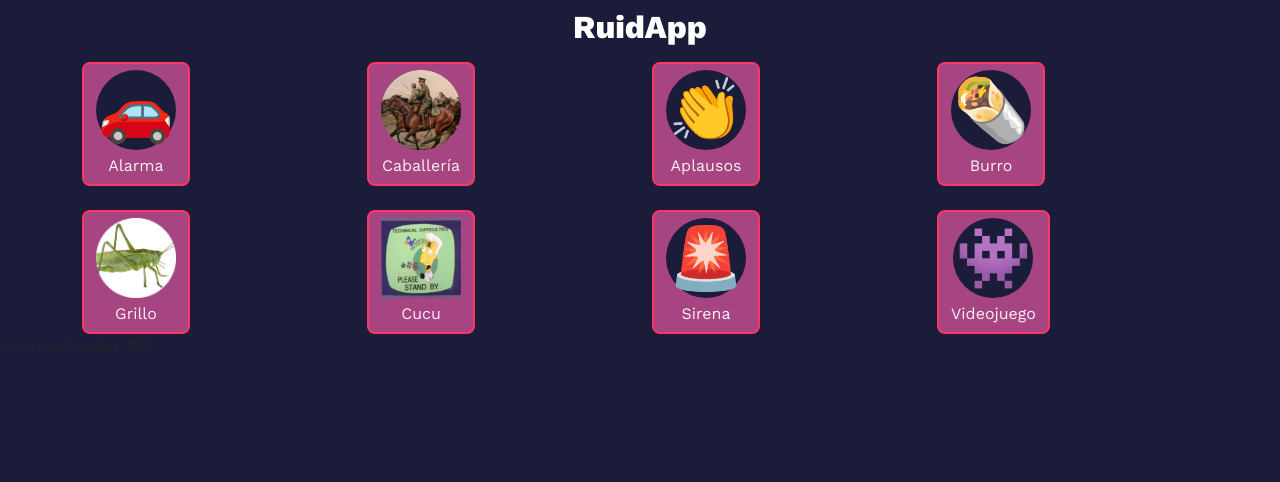
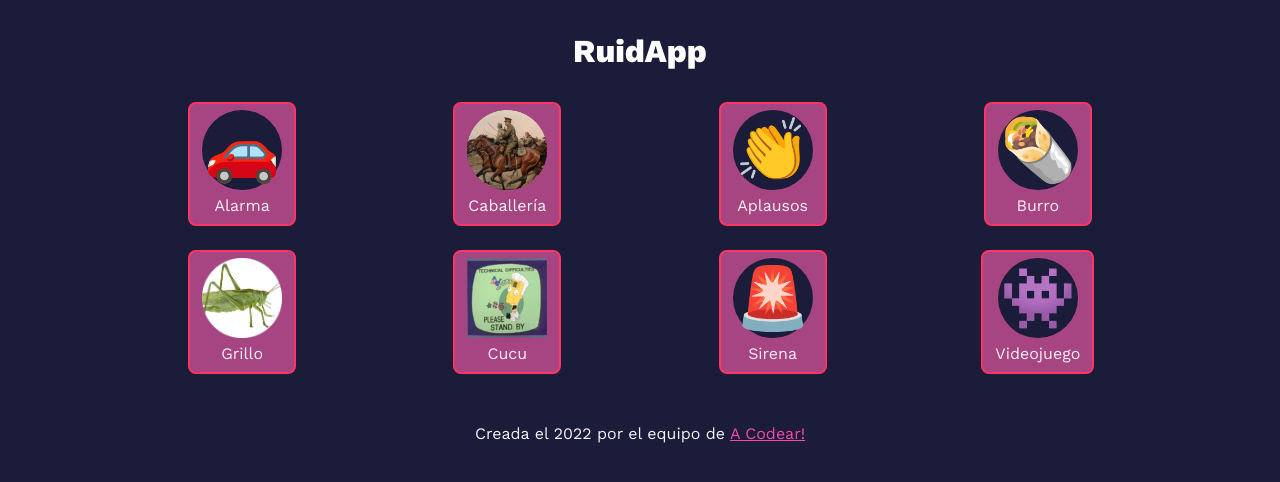
Before and after one commit to martiuh/ruidapp, a website: page src/index.html in a window 1280 px wide. Drawn offline with nearby package versions, Linux system fonts and the light colour scheme.

Commit message:
feat: lots of changes

```diff
--- a/package.json
+++ b/package.json
@@ -6,7 +6,8 @@
   "private": true,
   "scripts": {
     "start": "node server.js",
-    "dev": "cross-env NODE_ENV=dev open-cli http://localhost:1234 && nodemon server.js"
+    "dev": "cross-env NODE_ENV=dev open-cli http://localhost:1234 && nodemon server.js",
+    "build": "node ./moveSrc.js"
   },
   "dependencies": {
     "cors": "^2.8.5",
--- a/src/css/style.css
+++ b/src/css/style.css
@@ -21,6 +21,20 @@ body {
   background: var(--brand-bg);
   font-family: 'Work Sans', sans-serif;
   background: var(--brand-bg);
+  color: var(--brand-font-color);
+}
+
+a {
+  color: var(--brand-accent);
+}
+
+h1 {
+  text-align: center;
+  color: white;
+  font-size: 2rem;
+  padding: 0.5rem 1rem;
+  border: 1;
+  font-weight: 800;
 }
 
 .logo {
@@ -78,11 +92,3 @@ span.RuidButton-img {
   margin-top: 0.25rem;
   margin-bottom: 0;
 }
-h1 {
-  text-align: center;
-  color: white;
-  font-size: 2rem;
-  padding: 0.5rem 1rem;
-  border: 1;
-  font-weight: 800;
-}
--- a/src/index.html
+++ b/src/index.html
@@ -122,12 +122,16 @@
 
     <link rel="preload" href="/js/script.js" as="script" />
   </head>
-  <body class="vh-100">
-    <main class="d-flex flex-column justify-content-center align-items-center">
-      <h1>RuidApp</h1>
+  <body>
+    <main
+      class="d-flex flex-column justify-content-between align-items-center"
+      style="height: 100%"
+    >
+      <h1 class="my-md-4 flex-1">RuidApp</h1>
+      <div class="flex-column justify-content-center align-items-center">
         <div class="container">
           <div class="row row-cols-2 row-cols-md-4 g-4">
-          <div data-ruido="true" class="col">
+            <div data-ruido="true" class="col d-flex justify-content-center">
               <button
                 disabled
                 type="button"
@@ -140,7 +144,7 @@
               </button>
               <audio src="/audio/trabar-carro-alarma-auto-.mp3"></audio>
             </div>
-          <div data-ruido="true" class="col">
+            <div data-ruido="true" class="col d-flex justify-content-center">
               <button
                 type="button"
                 class="btn RuidButton d-flex justify-content-center align align-items-center flex-column"
@@ -153,7 +157,7 @@
               </button>
               <audio src="/audio/trompeta.mp3"></audio>
             </div>
-          <div data-ruido="true" class="col">
+            <div data-ruido="true" class="col d-flex justify-content-center">
               <button
                 type="button"
                 class="btn RuidButton d-flex justify-content-center align align-items-center flex-column"
@@ -166,7 +170,7 @@
               </button>
               <audio src="/audio/aplausos.mp3"></audio>
             </div>
-          <div data-ruido="true" class="col">
+            <div data-ruido="true" class="col d-flex justify-content-center">
               <button
                 type="button"
                 class="btn RuidButton d-flex justify-content-center align align-items-center flex-column"
@@ -179,7 +183,7 @@
               </button>
               <audio src="/audio/burro.mp3"></audio>
             </div>
-          <div data-ruido="true" class="col">
+            <div data-ruido="true" class="col d-flex justify-content-center">
               <button
                 type="button"
                 class="btn RuidButton d-flex justify-content-center align align-items-center flex-column"
@@ -192,7 +196,7 @@
               </button>
               <audio src="/audio/Crickets2.mp3"></audio>
             </div>
-          <div data-ruido="true" class="col">
+            <div data-ruido="true" class="col d-flex justify-content-center">
               <button
                 type="button"
                 class="btn RuidButton d-flex justify-content-center align align-items-center flex-column"
@@ -205,7 +209,7 @@
               </button>
               <audio src="/audio/reloj-cucu.mp3"></audio>
             </div>
-          <div data-ruido="true" class="col">
+            <div data-ruido="true" class="col d-flex justify-content-center">
               <button
                 type="button"
                 class="btn RuidButton d-flex justify-content-center align align-items-center flex-column"
@@ -218,7 +222,7 @@
               </button>
               <audio src="/audio/sirena-policial.mp3"></audio>
             </div>
-          <div data-ruido="true" class="col">
+            <div data-ruido="true" class="col d-flex justify-content-center">
               <button
                 type="button"
                 class="btn RuidButton d-flex justify-content-center align align-items-center flex-column"
@@ -233,9 +237,15 @@
             </div>
           </div>
         </div>
+      </div>
     </main>
-    <footer>
-      <p>Licensed under MIT</p>
+    <footer class="container mt-5 d-flex justify-content-center">
+      <div class="row">
+        <p class="col">
+          Creada el 2022 por el equipo de
+          <a class="text" href="/about-us.html"> A Codear! </a>
+        </p>
+      </div>
     </footer>
     <script src="/js/script.js" type="module"></script>
     <script src="/sw-register.js"></script>
```
Also changed, not shown: backend/index.js (added, +33 -0 lines), moveSrc.js (added, +7 -0 lines), src/about-us.html (+8 -6 lines), 1 other file. Lines whose indentation alone changed are shown as unchanged.
